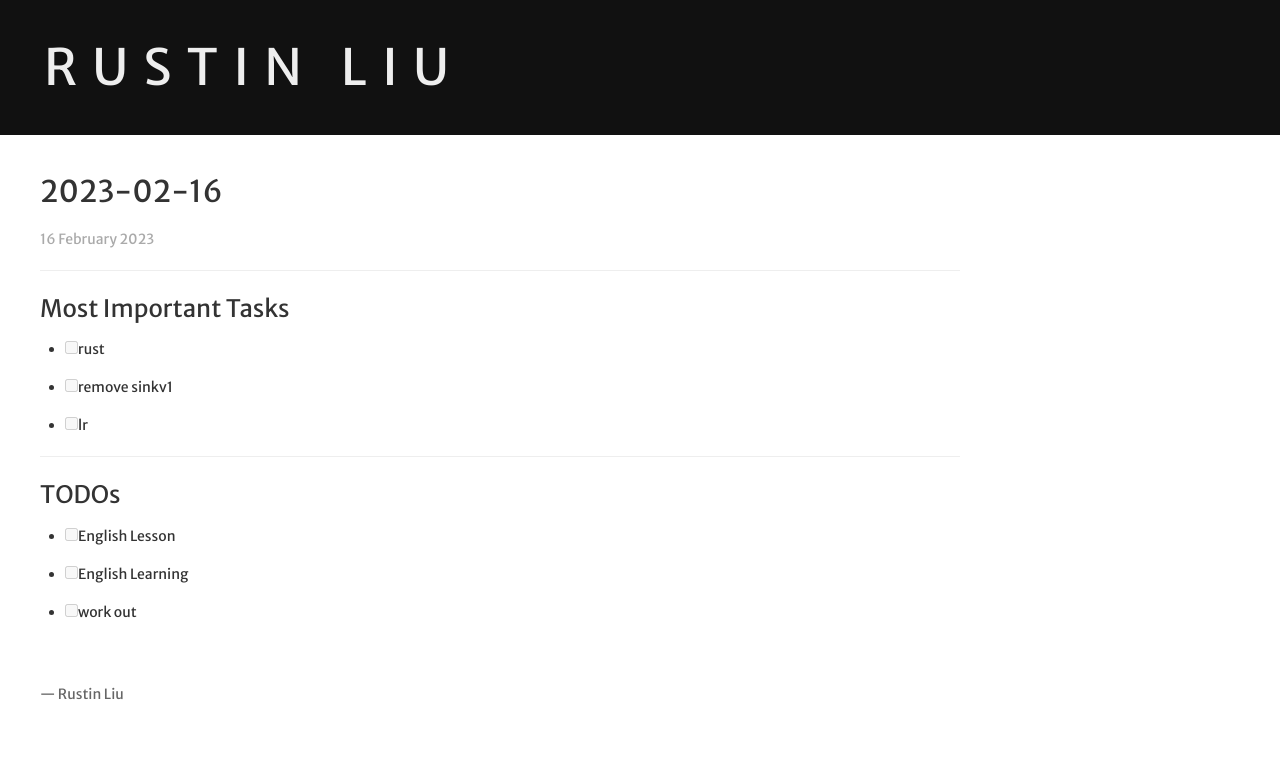
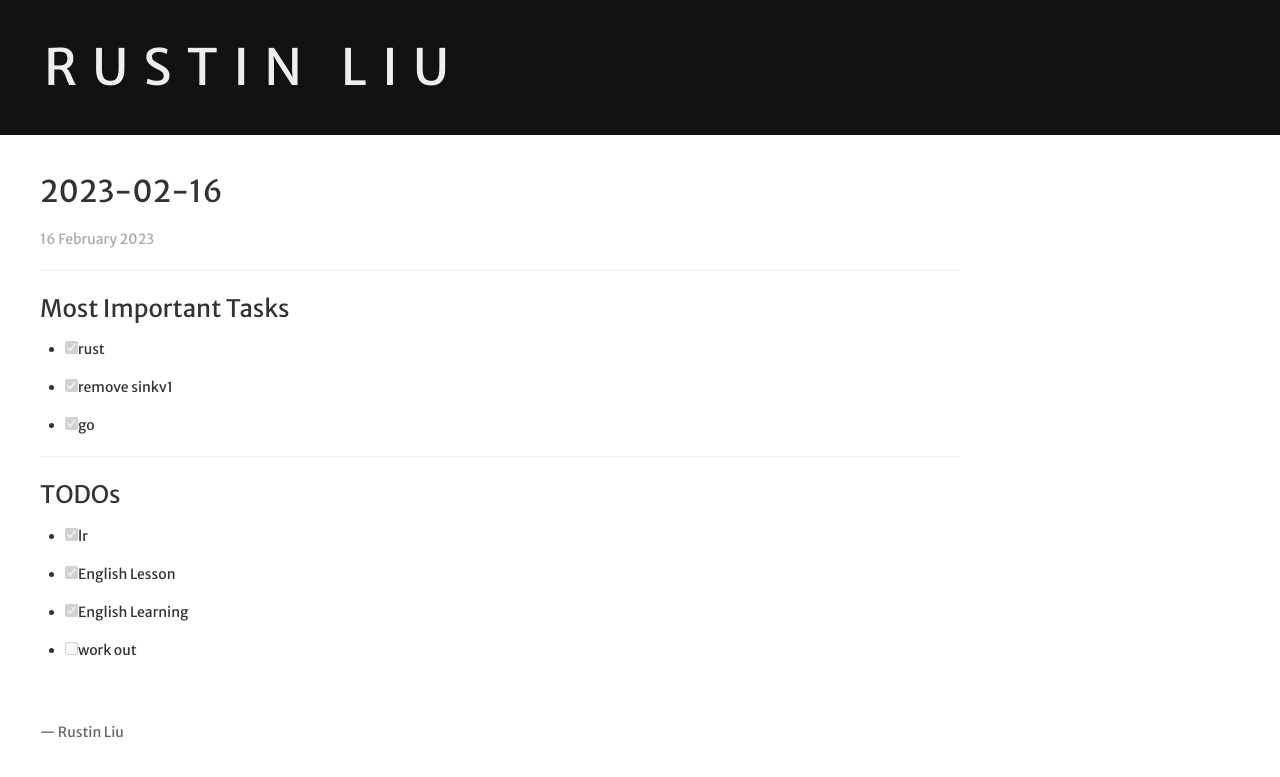
Before and after one commit to hi-rustin/hi-rustin.rs, a Jekyll site: the page built from _logs/2023-02-16.md, in a window 1280 px wide. Shown: the top 777 px of the page. Built offline with Jekyll 4.4.1, drawn with Linux system fonts in a browser that asks for light colours; nearby versions of some CDN libraries; comment, search, counter and statistics services are not loaded.

Commit message:
2023-02-16: good night
Signed-off-by: hi-rustin <rustin.liu@gmail.com>

```diff
--- a/_logs/2023-02-16.md
+++ b/_logs/2023-02-16.md
@@ -6,13 +6,14 @@ layout: post
 ---
 ### Most Important Tasks
 
-- [ ] rust
-- [ ] remove sinkv1
-- [ ] lr
+- [x] rust
+- [x] remove sinkv1
+- [x] go
 
 ---
 
 ### TODOs
-- [ ] English Lesson
-- [ ] English Learning
+- [x] lr
+- [x] English Lesson
+- [x] English Learning
 - [ ] work out
```
